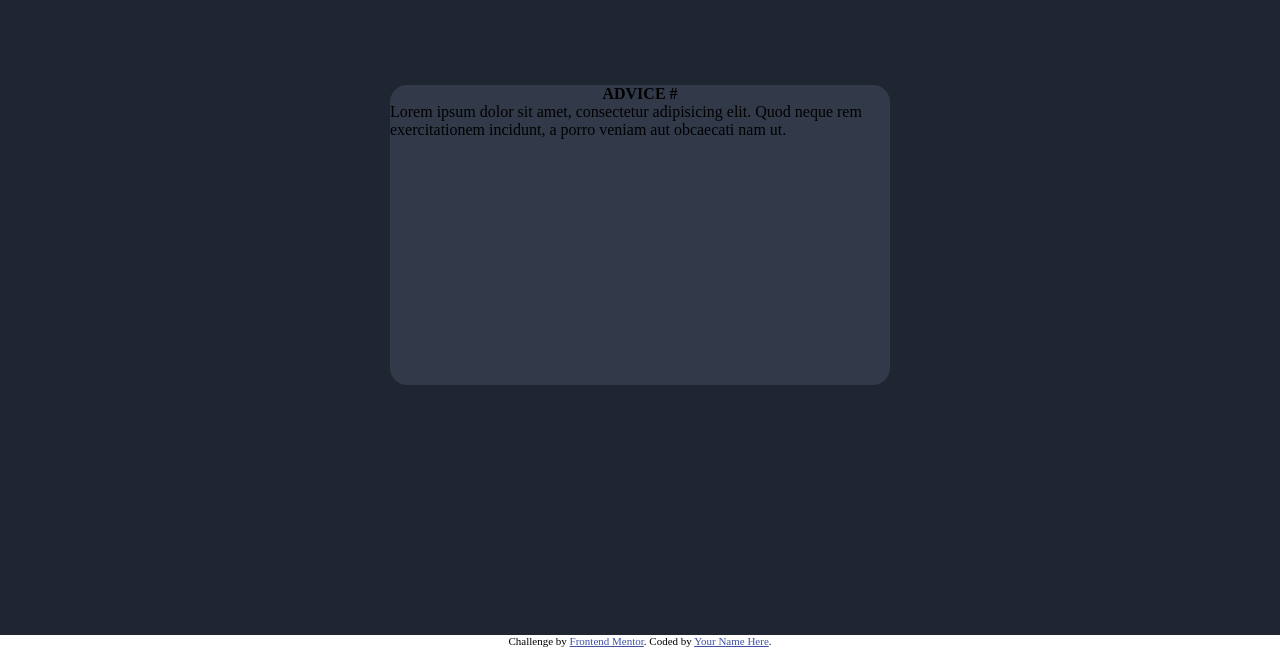
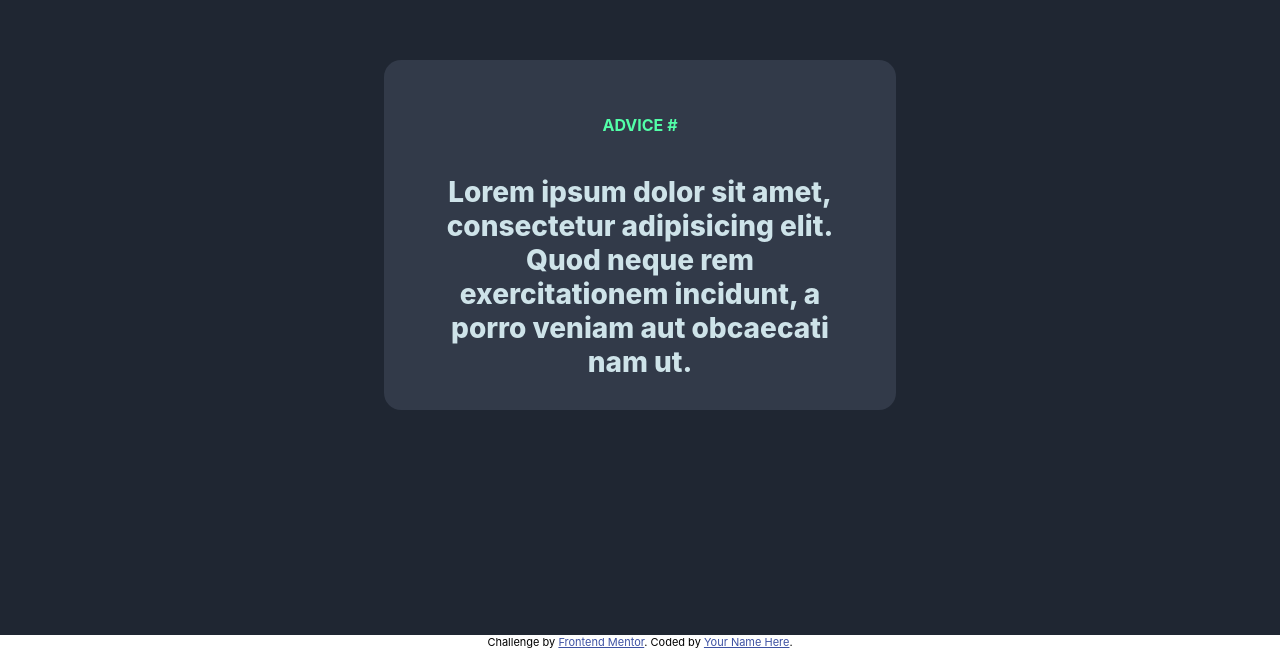
Before and after one commit to rathlucas/advice-generator, a plain HTML site: page index.html in a window 1280 px wide. Shown: the part 165-814 px from the top of the page. Drawn offline with Linux system fonts and the light colour scheme.

Commit message:
feat: Write UI and Style changes.

```diff
--- a/styles/style.css
+++ b/styles/style.css
@@ -1,11 +1,14 @@
 * {
     margin: 0;
     padding: 0;
+    box-sizing: border-box;
+    font-family: -apple-system, BlinkMacSystemFont, 'Segoe UI', Roboto, Oxygen, Ubuntu, Cantarell, 'Open Sans', 'Helvetica Neue', sans-serif;
 }
 
 .background {
     display: flex;
     flex-direction: column;
+    flex-wrap: wrap;
     justify-content: center;
     align-items: center;
     background-color: hsl(218, 23%, 16%);
@@ -14,14 +17,27 @@
 }
 
 #advice {
+    text-align: center;
     display: flex;
     flex-direction: column;
     justify-content: flex-start;
     align-items: center;
-    width: 500px;
-    height: 300px;
+    padding: 55px;
+    width: 40%;
+    height: 350px;;
     background-color: hsl(217, 19%, 24%);
     border-radius: 17px;
+}
+
+#advice h4 {
+    margin-bottom: 40px;
+    color: hsl(150, 100%, 66%);
+}
+
+#advice-text {
+    color: hsl(193, 38%, 86%);
+    font-size: 28px;
+    font-weight: 800;
 }
 
 
```
